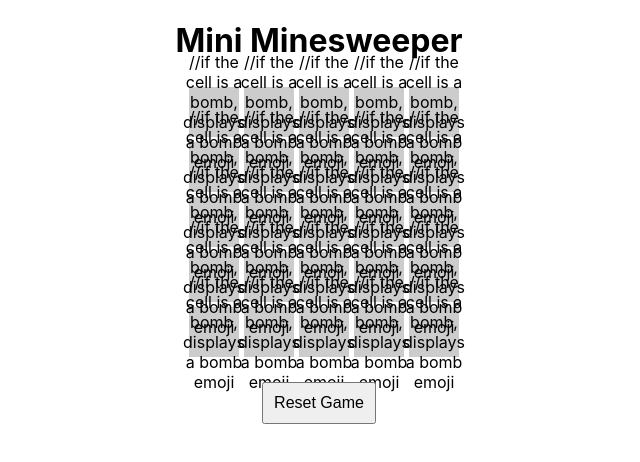
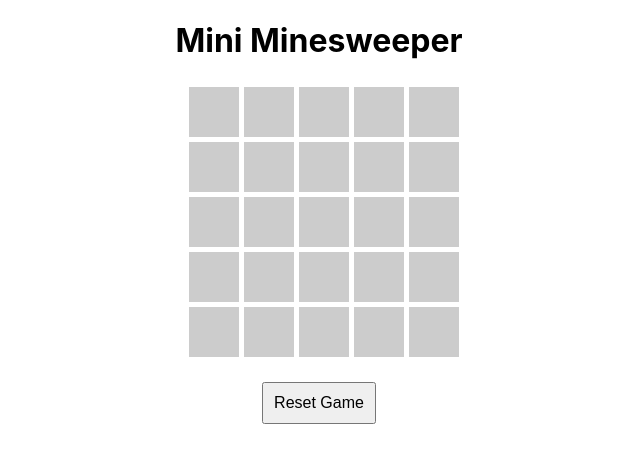
Before and after one commit to Anchita14/mini-minesweeper, a React (Create React App) app: page / in a window 1280 px wide. Shown: the top 462 px of the page, without its empty margins (321-961 px from the left). Built offline with nearby package versions, Linux system fonts and the light colour scheme.

Commit message:
latest updates

```diff
--- a/src/App.tsx
+++ b/src/App.tsx
@@ -91,7 +91,7 @@ const App = () => {
                 className={`cell ${cell.isRevealed ? 'revealed' : ''}`}
                 onClick={() => revealCell(i, j)}
             >
-              //if the cell is a bomb, displays a bomb emoji
+
               {cell.isRevealed ? (cell.isBomb ? '💣' : '') : ''}
             </div>
         );
```
